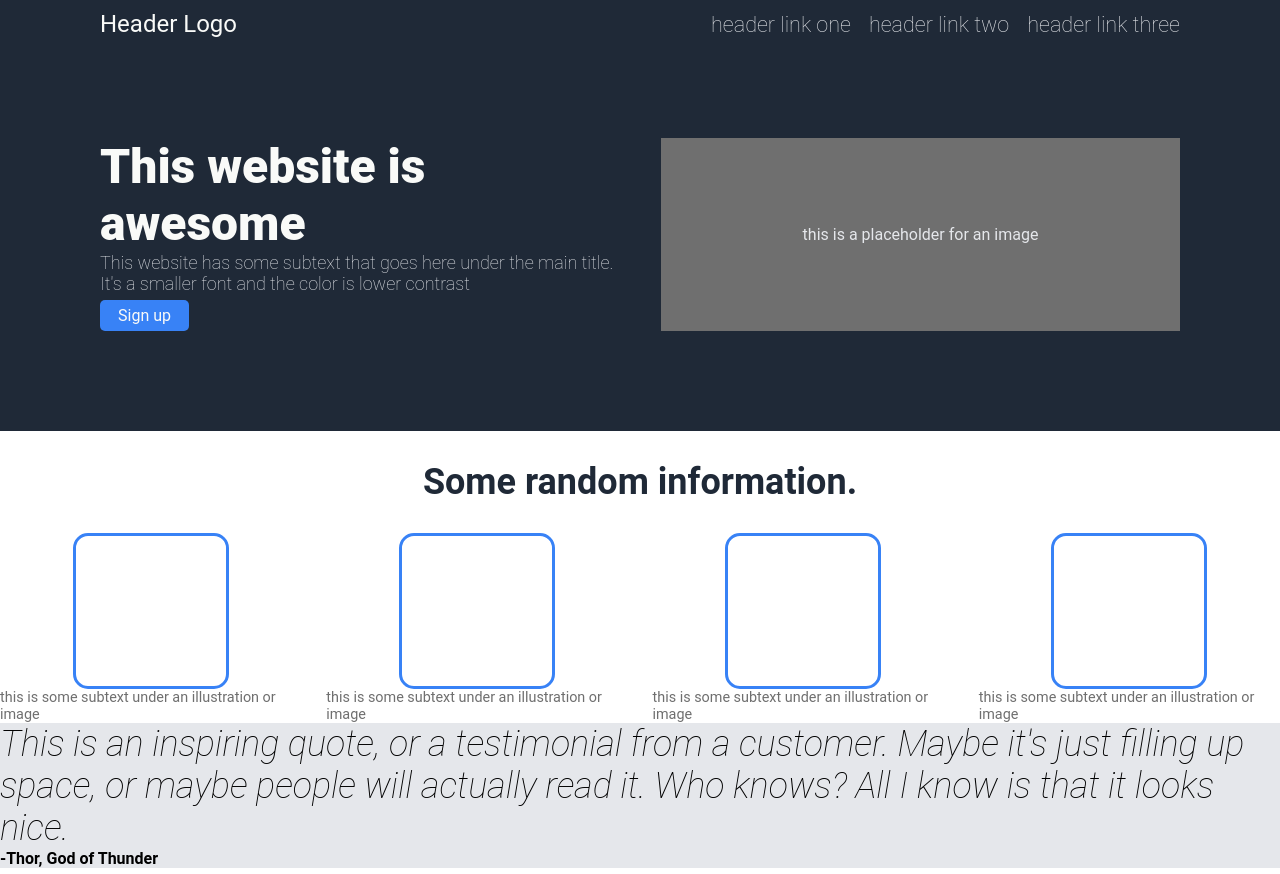
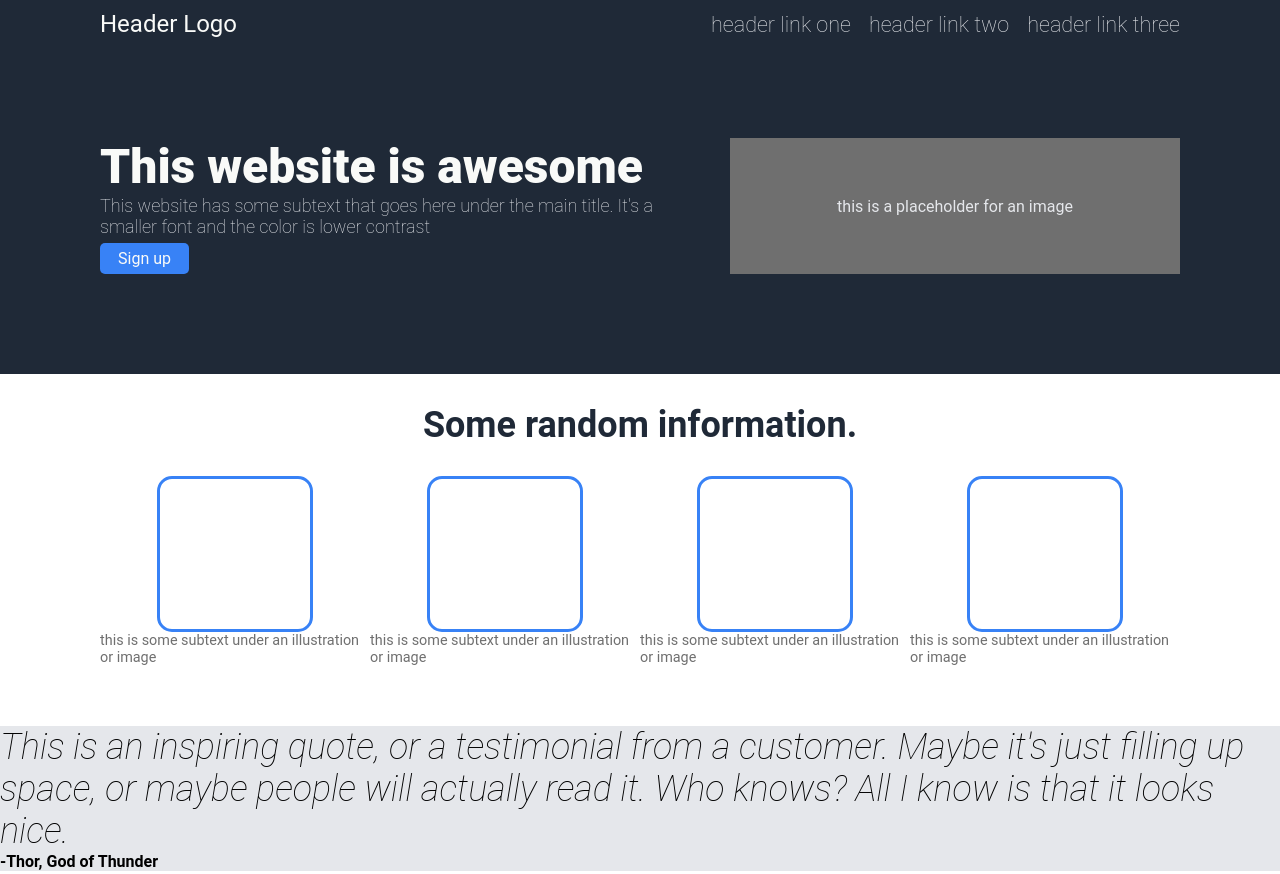
Before and after one commit to chaoticmewtral/landing-page, a plain HTML site: page index.html in a window 1280 px wide. Shown: the top 874 px of the page. Drawn offline with Linux system fonts and the light colour scheme.

Commit message:
Update style.css

```diff
--- a/style.css
+++ b/style.css
@@ -88,7 +88,7 @@ height: auto;
 display: flex;
 justify-content: center;
 align-items: center;
-flex: 1;
+flex: initial;
 }
 
 .random {
@@ -97,6 +97,7 @@ display: flex;
 flex-direction: column;
 justify-content: center;
 align-items: center;
+padding: 0 100px 60px 100px;
 }
 
 .random h2 {
@@ -108,7 +109,6 @@ align-items: center;
 display: flex;
 flex-direction: row;
 justify-content: center;
-gap: 25px;
 }
 
 .info {
@@ -127,6 +127,7 @@ width: 150px;
 .subtext {
 color: #6f6f6f;
 font-size: .9em;
+align-self: center;
 }
 
 .quote {
```
